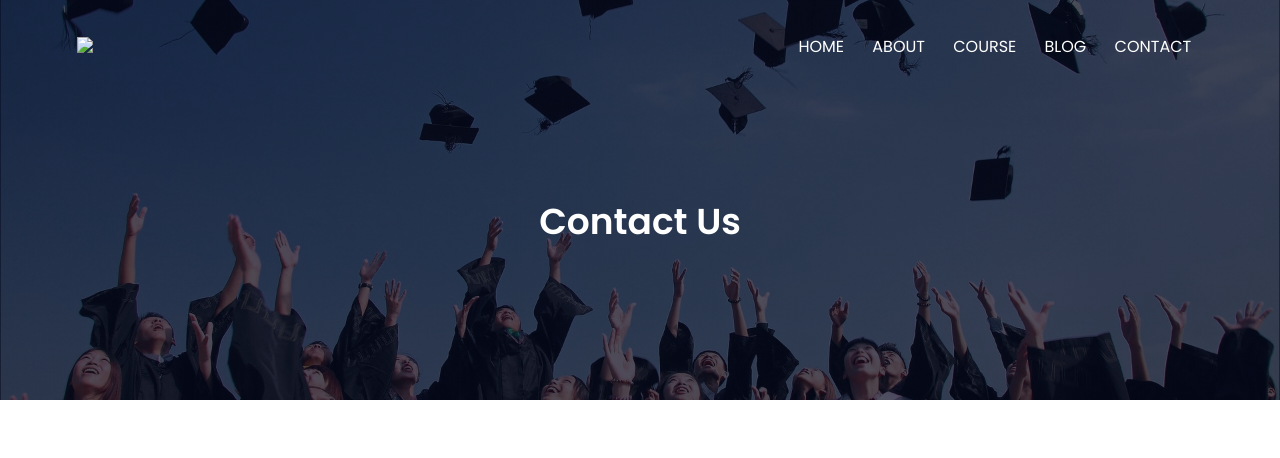
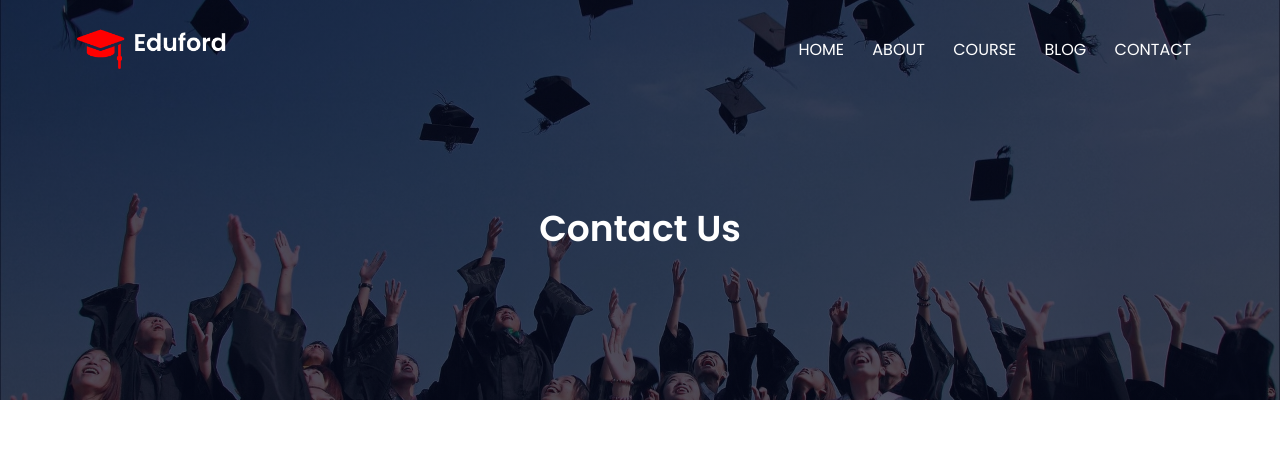
Before and after one commit to fardeenjoad/university1, a plain HTML site: page indexcontact.html in a window 1280 px wide. Shown: the top 458 px of the page. Drawn offline with Linux system fonts and the light colour scheme; files whose address does not match are found by name.

Commit message:
Update indexcontact.html

```diff
--- a/indexcontact.html
+++ b/indexcontact.html
@@ -13,7 +13,7 @@
 <body>
     <section class="sub-header">
         <nav>
-            <a href="university.html"><img src="eduford_img/logo.png" ></a>
+            <a href="university.html"><img src="./image/logo.png" ></a>
             <div class="nav-links" id="nav-links">
                 <i class="fa fa-times" onclick="hideMenu()"></i>
                 <ul>
```
